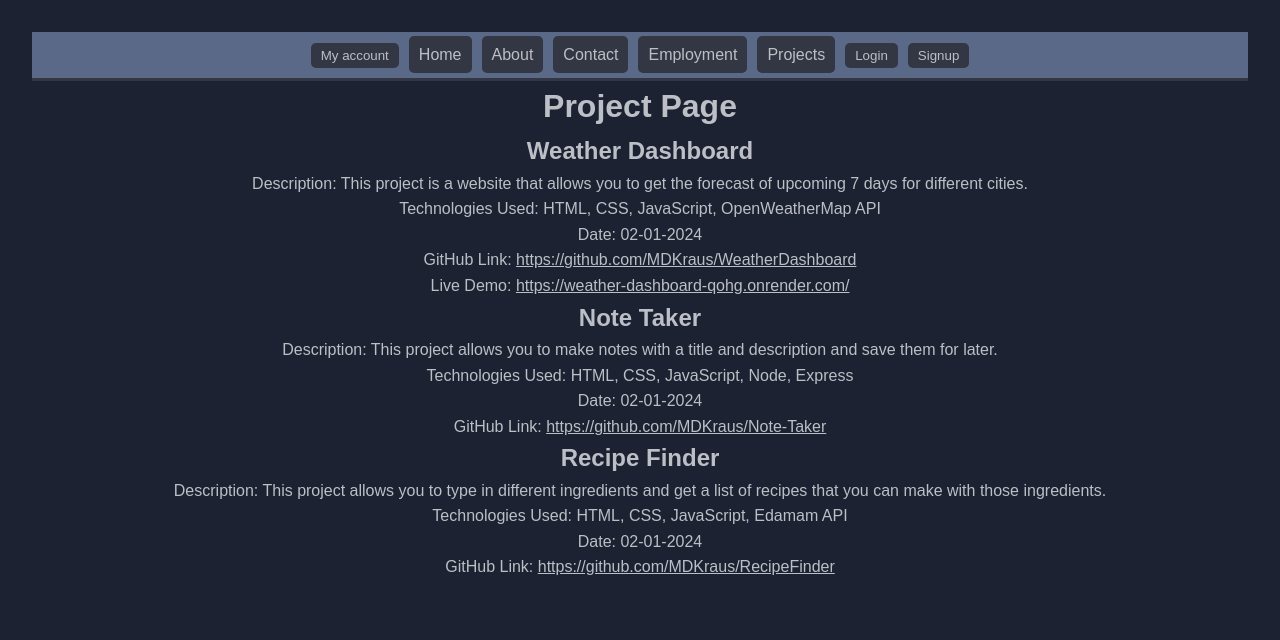
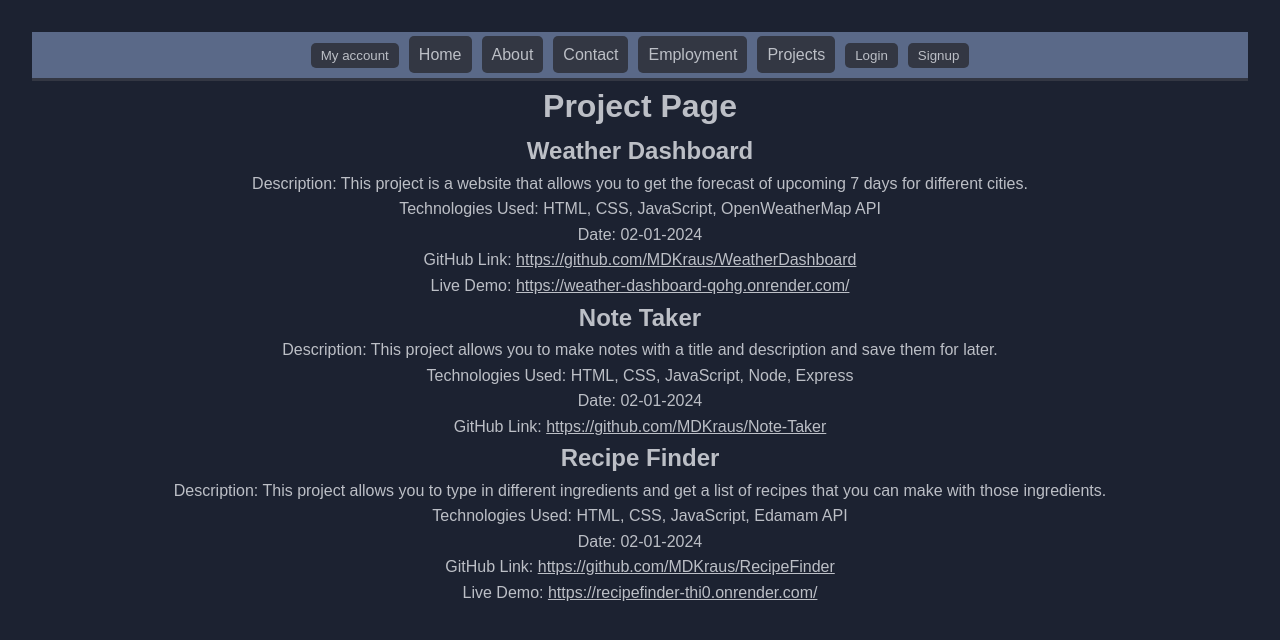
Before and after one commit to MDKraus/Porfolio, a React (Vite) app in the folder client/: page /projects in a window 1280 px wide. Shown: the top 640 px of the page. Built offline with nearby package versions, Linux system fonts and the light colour scheme.

Commit message:
added recipe finder live link

```diff
--- a/client/src/pages/Projects.jsx
+++ b/client/src/pages/Projects.jsx
@@ -25,7 +25,7 @@ const Projects = () => {
       technologiesUsed: ["HTML", "CSS", "JavaScript", "Edamam API"],
       date: "02-01-2024",
       githubLink: "https://github.com/MDKraus/RecipeFinder",
-      liveDemoLink: "",
+      liveDemoLink: "https://recipefinder-thi0.onrender.com/",
     },
   ];
   return (
```
